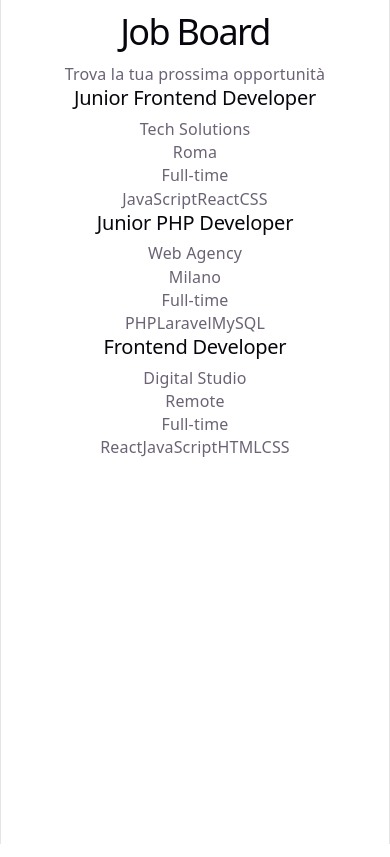
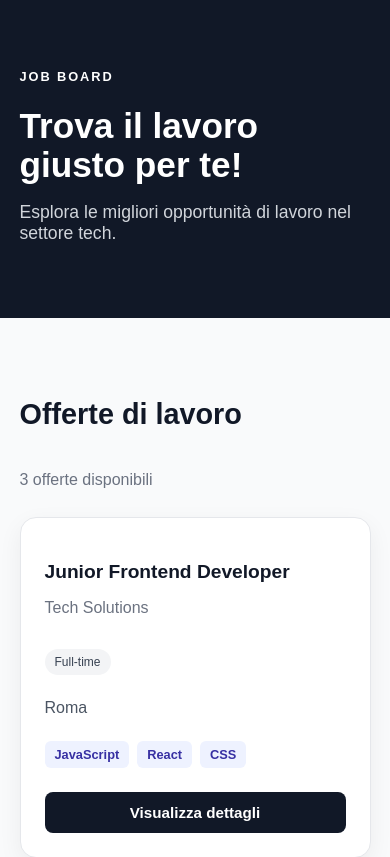
Before and after one commit to NicoledeGuttry/Job-Board, a React (Vite) app: page / in a window 390 px wide. Shown: the top 857 px of the page. Built offline with nearby package versions, Linux system fonts and the light colour scheme.

Commit message:
Add responsive job board layout

```diff
--- a/src/App.css
+++ b/src/App.css
@@ -1,184 +1,170 @@
-.counter {
-  font-size: 16px;
-  padding: 5px 10px;
-  border-radius: 5px;
-  color: var(--accent);
-  background: var(--accent-bg);
-  border: 2px solid transparent;
-  transition: border-color 0.3s;
+#root {
+  min-height: 100vh;
+}
+
+.app {
+  min-height: 100vh;
+}
+
+.container {
+  width: min(1120px, 90%);
+  margin: 0 auto;
+}
+
+.hero {
+  padding: 80px 0;
+  background: #111827;
+  color: white;
+}
+
+.eyebrow {
+  margin-bottom: 16px;
+  font-size: 0.8rem;
+  font-weight: 700;
+  letter-spacing: 0.15em;
+}
+
+.hero h1 {
+  max-width: 700px;
+  margin-bottom: 16px;
+  font-size: clamp(2.2rem, 5vw, 4rem);
+  line-height: 1.1;
+}
+
+.hero-description {
+  max-width: 600px;
+  color: #d1d5db;
+  font-size: 1.1rem;
+}
+
+.jobs-section {
+  padding: 56px 0;
+}
+
+.section-header {
+  display: flex;
+  align-items: center;
+  justify-content: space-between;
+  gap: 16px;
+  margin-bottom: 28px;
+}
+
+.section-header h2 {
+  font-size: 1.8rem;
+}
+
+.section-header span {
+  color: #6b7280;
+}
+
+.jobs-grid {
+  display: grid;
+  grid-template-columns: repeat(3, 1fr);
+  gap: 24px;
+}
+
+.job-card {
+  display: flex;
+  flex-direction: column;
+  min-height: 300px;
+  padding: 24px;
+  border: 1px solid #e5e7eb;
+  border-radius: 16px;
+  background: white;
+  box-shadow: 0 8px 24px rgba(0, 0, 0, 0.06);
+  transition: transform 0.2s ease, box-shadow 0.2s ease;
+}
+
+.job-card:hover {
+  transform: translateY(-4px);
+  box-shadow: 0 12px 30px rgba(0, 0, 0, 0.1);
+}
+
+.job-card-header {
+  display: flex;
+  justify-content: space-between;
+  align-items: flex-start;
+  gap: 16px;
+}
+
+.job-card h3 {
+  margin-bottom: 8px;
+  font-size: 1.2rem;
+}
+
+.company {
+  color: #6b7280;
+}
+
+.job-type {
+  padding: 6px 10px;
+  border-radius: 999px;
+  background: #f3f4f6;
+  color: #374151;
+  font-size: 0.75rem;
+  white-space: nowrap;
+}
+
+.job-location {
+  margin: 24px 0;
+  color: #4b5563;
+}
+
+.technologies {
+  display: flex;
+  flex-wrap: wrap;
+  gap: 8px;
   margin-bottom: 24px;
+}
 
-  &:hover {
-    border-color: var(--accent-border);
-  }
-  &:focus-visible {
-    outline: 2px solid var(--accent);
-    outline-offset: 2px;
+.technology-tag {
+  padding: 6px 10px;
+  border-radius: 6px;
+  background: #eef2ff;
+  color: #3730a3;
+  font-size: 0.8rem;
+  font-weight: 600;
+}
+
+.details-button {
+  width: 100%;
+  margin-top: auto;
+  padding: 12px 16px;
+  border: none;
+  border-radius: 8px;
+  background: #111827;
+  color: white;
+  font-size: 0.95rem;
+  font-weight: 600;
+  cursor: pointer;
+  transition: background 0.2s ease;
+}
+
+.details-button:hover {
+  background: #374151;
+}
+
+@media (max-width: 900px) {
+  .jobs-grid {
+    grid-template-columns: repeat(2, 1fr);
   }
 }
 
-.hero {
-  position: relative;
-
-  .base,
-  .framework,
-  .vite {
-    inset-inline: 0;
-    margin: 0 auto;
+@media (max-width: 600px) {
+  .hero {
+    padding: 56px 0;
   }
 
-  .base {
-    width: 170px;
-    position: relative;
-    z-index: 0;
+  .section-header {
+    align-items: flex-start;
+    flex-direction: column;
   }
 
-  .framework,
-  .vite {
-    position: absolute;
+  .jobs-grid {
+    grid-template-columns: 1fr;
   }
 
-  .framework {
-    z-index: 1;
-    top: 34px;
-    height: 28px;
-    transform: perspective(2000px) rotateZ(300deg) rotateX(44deg) rotateY(39deg)
-      scale(1.4);
-  }
-
-  .vite {
-    z-index: 0;
-    top: 107px;
-    height: 26px;
-    width: auto;
-    transform: perspective(2000px) rotateZ(300deg) rotateX(40deg) rotateY(39deg)
-      scale(0.8);
+  .job-card-header {
+    flex-direction: column;
   }
 }
-
-#center {
-  display: flex;
-  flex-direction: column;
-  gap: 25px;
-  place-content: center;
-  place-items: center;
-  flex-grow: 1;
-
-  @media (max-width: 1024px) {
-    padding: 32px 20px 24px;
-    gap: 18px;
-  }
-}
-
-#next-steps {
-  display: flex;
-  border-top: 1px solid var(--border);
-  text-align: left;
-
-  & > div {
-    flex: 1 1 0;
-    padding: 32px;
-    @media (max-width: 1024px) {
-      padding: 24px 20px;
-    }
-  }
-
-  .icon {
-    margin-bottom: 16px;
-    width: 22px;
-    height: 22px;
-  }
-
-  @media (max-width: 1024px) {
-    flex-direction: column;
-    text-align: center;
-  }
-}
-
-#docs {
-  border-right: 1px solid var(--border);
-
-  @media (max-width: 1024px) {
-    border-right: none;
-    border-bottom: 1px solid var(--border);
-  }
-}
-
-#next-steps ul {
-  list-style: none;
-  padding: 0;
-  display: flex;
-  gap: 8px;
-  margin: 32px 0 0;
-
-  .logo {
-    height: 18px;
-  }
-
-  a {
-    color: var(--text-h);
-    font-size: 16px;
-    border-radius: 6px;
-    background: var(--social-bg);
-    display: flex;
-    padding: 6px 12px;
-    align-items: center;
-    gap: 8px;
-    text-decoration: none;
-    transition: box-shadow 0.3s;
-
-    &:hover {
-      box-shadow: var(--shadow);
-    }
-    .button-icon {
-      height: 18px;
-      width: 18px;
-    }
-  }
-
-  @media (max-width: 1024px) {
-    margin-top: 20px;
-    flex-wrap: wrap;
-    justify-content: center;
-
-    li {
-      flex: 1 1 calc(50% - 8px);
-    }
-
-    a {
-      width: 100%;
-      justify-content: center;
-      box-sizing: border-box;
-    }
-  }
-}
-
-#spacer {
-  height: 88px;
-  border-top: 1px solid var(--border);
-  @media (max-width: 1024px) {
-    height: 48px;
-  }
-}
-
-.ticks {
-  position: relative;
-  width: 100%;
-
-  &::before,
-  &::after {
-    content: '';
-    position: absolute;
-    top: -4.5px;
-    border: 5px solid transparent;
-  }
-
-  &::before {
-    left: 0;
-    border-left-color: var(--border);
-  }
-  &::after {
-    right: 0;
-    border-right-color: var(--border);
-  }
-}
--- a/src/App.jsx
+++ b/src/App.jsx
@@ -4,15 +4,31 @@ import JobCard from './components/JobCard'
 
 function App() {
   return (
-    <div>
-      <h1>Job Board</h1>
-      <p>Trova la tua prossima opportunità</p>
+    <div className="app">
+      <header className="hero">
+        <div className="container">
+          <p className="eyebrow">JOB BOARD</p>
+          <h1>Trova il lavoro giusto per te!</h1>
+          <p className="hero-description">
+            Esplora le migliori opportunità di lavoro nel settore tech.
+          </p>
+        </div>
+      </header>
 
-      <div>
-        {jobs.map((job) => (
-          <JobCard key={job.id} job={job} />
-        ))}
-      </div>
+      <main className="container">
+        <section className="jobs-section">
+          <div className="section-header">
+            <h2>Offerte di lavoro</h2>
+            <span>{jobs.length} offerte disponibili</span>
+          </div>
+
+          <div className="jobs-grid">
+            {jobs.map((job) => (
+              <JobCard key={job.id} job={job} />
+            ))}
+          </div>
+        </section>
+      </main>
     </div>
   )
 }
--- a/src/components/JobCard.jsx
+++ b/src/components/JobCard.jsx
@@ -1,17 +1,30 @@
 function JobCard({ job }) {
   return (
-    <article>
-      <h2>{job.title}</h2>
-      <p>{job.company}</p>
-      <p>{job.location}</p>
-      <p>{job.type}</p>
-      <div>
-         {job.technologies.map((technology) => (
-           <span key={technology}>
-             {technology}
-           </span>
-         ))}
+    <article className="job-card">
+      <div className="job-card-header">
+        <div>
+          <h3>{job.title}</h3>
+          <p className="company">{job.company}</p>
+        </div>
+
+        <span className="job-type">{job.type}</span>
       </div>
+
+      <div className="job-location">
+         {job.location}
+      </div>
+
+      <div className="technologies">
+        {job.technologies.map((technology) => (
+          <span className="technology-tag" key={technology}>
+            {technology}
+          </span>
+        ))}
+      </div>
+
+      <button className="details-button">
+        Visualizza dettagli
+      </button>
     </article>
   )
 }
--- a/src/index.css
+++ b/src/index.css
@@ -1,111 +1,16 @@
-:root {
-  --text: #6b6375;
-  --text-h: #08060d;
-  --bg: #fff;
-  --border: #e5e4e7;
-  --code-bg: #f4f3ec;
-  --accent: #aa3bff;
-  --accent-bg: rgba(170, 59, 255, 0.1);
-  --accent-border: rgba(170, 59, 255, 0.5);
-  --social-bg: rgba(244, 243, 236, 0.5);
-  --shadow:
-    rgba(0, 0, 0, 0.1) 0 10px 15px -3px, rgba(0, 0, 0, 0.05) 0 4px 6px -2px;
-
-  --sans: system-ui, 'Segoe UI', Roboto, sans-serif;
-  --heading: system-ui, 'Segoe UI', Roboto, sans-serif;
-  --mono: ui-monospace, Consolas, monospace;
-
-  font: 18px/145% var(--sans);
-  letter-spacing: 0.18px;
-  color-scheme: light dark;
-  color: var(--text);
-  background: var(--bg);
-  font-synthesis: none;
-  text-rendering: optimizeLegibility;
-  -webkit-font-smoothing: antialiased;
-  -moz-osx-font-smoothing: grayscale;
-
-  @media (max-width: 1024px) {
-    font-size: 16px;
-  }
-}
-
-@media (prefers-color-scheme: dark) {
-  :root {
-    --text: #9ca3af;
-    --text-h: #f3f4f6;
-    --bg: #16171d;
-    --border: #2e303a;
-    --code-bg: #1f2028;
-    --accent: #c084fc;
-    --accent-bg: rgba(192, 132, 252, 0.15);
-    --accent-border: rgba(192, 132, 252, 0.5);
-    --social-bg: rgba(47, 48, 58, 0.5);
-    --shadow:
-      rgba(0, 0, 0, 0.4) 0 10px 15px -3px, rgba(0, 0, 0, 0.25) 0 4px 6px -2px;
-  }
-
-  #social .button-icon {
-    filter: invert(1) brightness(2);
-  }
+* {
+  box-sizing: border-box;
 }
 
 body {
   margin: 0;
+  min-width: 320px;
+  font-family: Arial, sans-serif;
+  background: #f9fafb;
+  color: #111827;
 }
 
-#root {
-  width: 1126px;
-  max-width: 100%;
-  margin: 0 auto;
-  text-align: center;
-  border-inline: 1px solid var(--border);
-  min-height: 100svh;
-  display: flex;
-  flex-direction: column;
-  box-sizing: border-box;
+button,
+input {
+  font: inherit;
 }
-
-h1,
-h2 {
-  font-family: var(--heading);
-  font-weight: 500;
-  color: var(--text-h);
-}
-
-h1 {
-  font-size: 56px;
-  letter-spacing: -1.68px;
-  margin: 32px 0;
-  @media (max-width: 1024px) {
-    font-size: 36px;
-    margin: 20px 0;
-  }
-}
-h2 {
-  font-size: 24px;
-  line-height: 118%;
-  letter-spacing: -0.24px;
-  margin: 0 0 8px;
-  @media (max-width: 1024px) {
-    font-size: 20px;
-  }
-}
-p {
-  margin: 0;
-}
-
-code,
-.counter {
-  font-family: var(--mono);
-  display: inline-flex;
-  border-radius: 4px;
-  color: var(--text-h);
-}
-
-code {
-  font-size: 15px;
-  line-height: 135%;
-  padding: 4px 8px;
-  background: var(--code-bg);
-}
```
